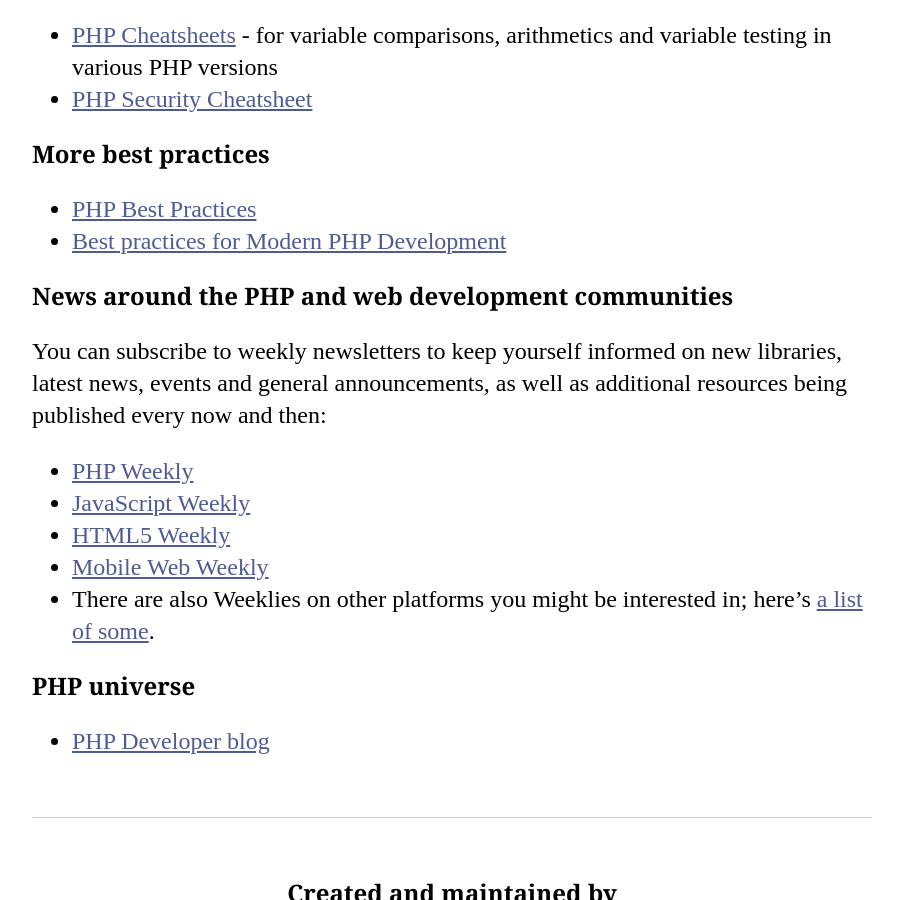
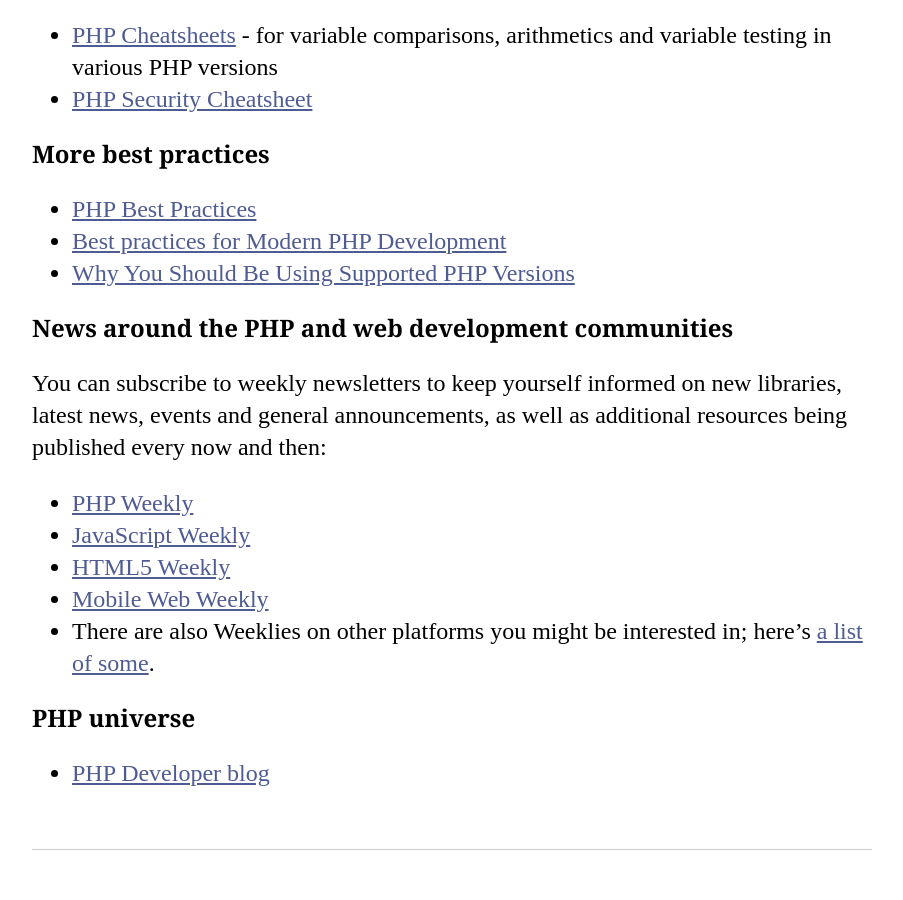
Before and after one commit to codeguy/php-the-right-way, a Jekyll site: the page built from _posts/16-08-01-Sites.md, in a window 1280 px wide and 900 px high, scrolled down 1326 px. Shown: the whole window, without its empty margins (188-1091 px from the left). Built offline with Jekyll 4.4.1, drawn with Linux system fonts in a browser that asks for light colours; our own code applies the rules of GitHub Pages for plain Markdown files.

Commit message:
Update best practices
Add article discussing the importance of using the latest support PHP versions.

```diff
--- a/_posts/16-08-01-Sites.md
+++ b/_posts/16-08-01-Sites.md
@@ -16,6 +16,7 @@ PHP versions
 
 * [PHP Best Practices](https://phpbestpractices.org/)
 * [Best practices for Modern PHP Development](https://www.airpair.com/php/posts/best-practices-for-modern-php-development)
+* [Why You Should Be Using Supported PHP Versions](https://kinsta.com/blog/php-versions/)
 
 ### News around the PHP and web development communities
 You can subscribe to weekly newsletters to keep yourself informed on new libraries, latest news, events and general
```
